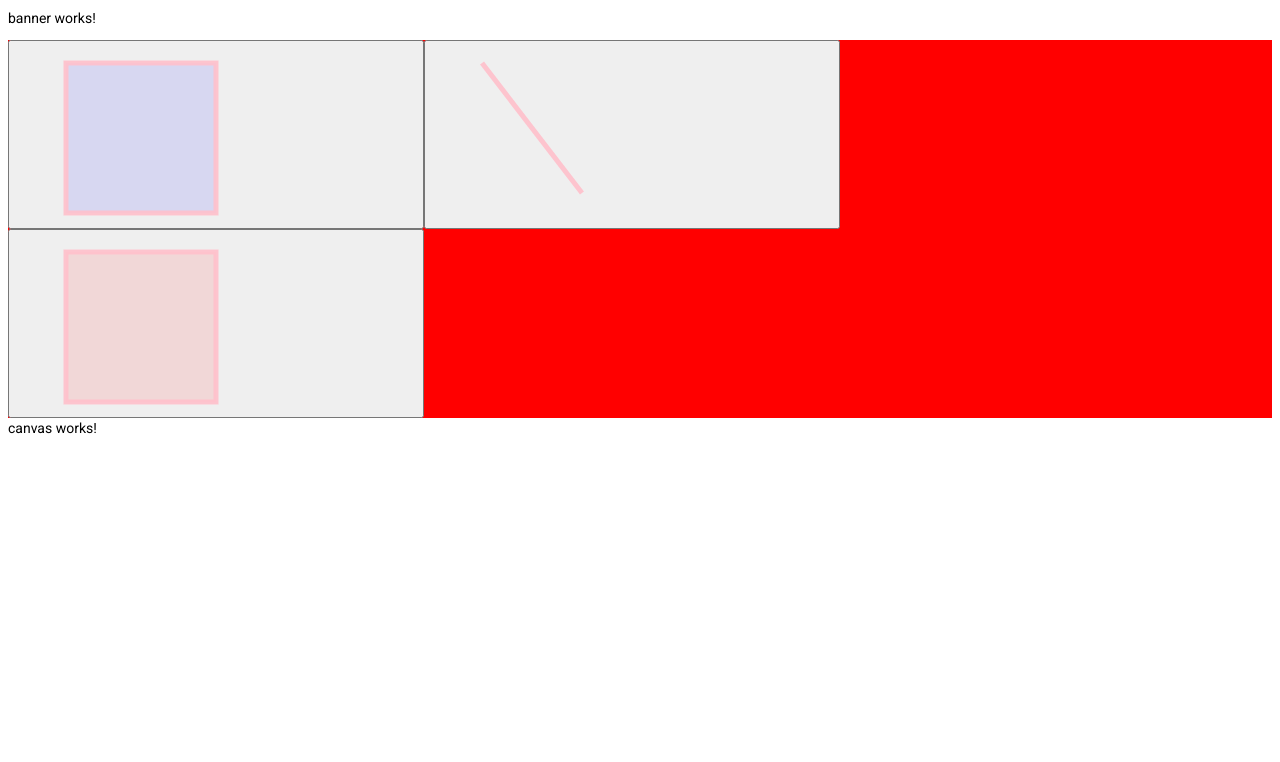
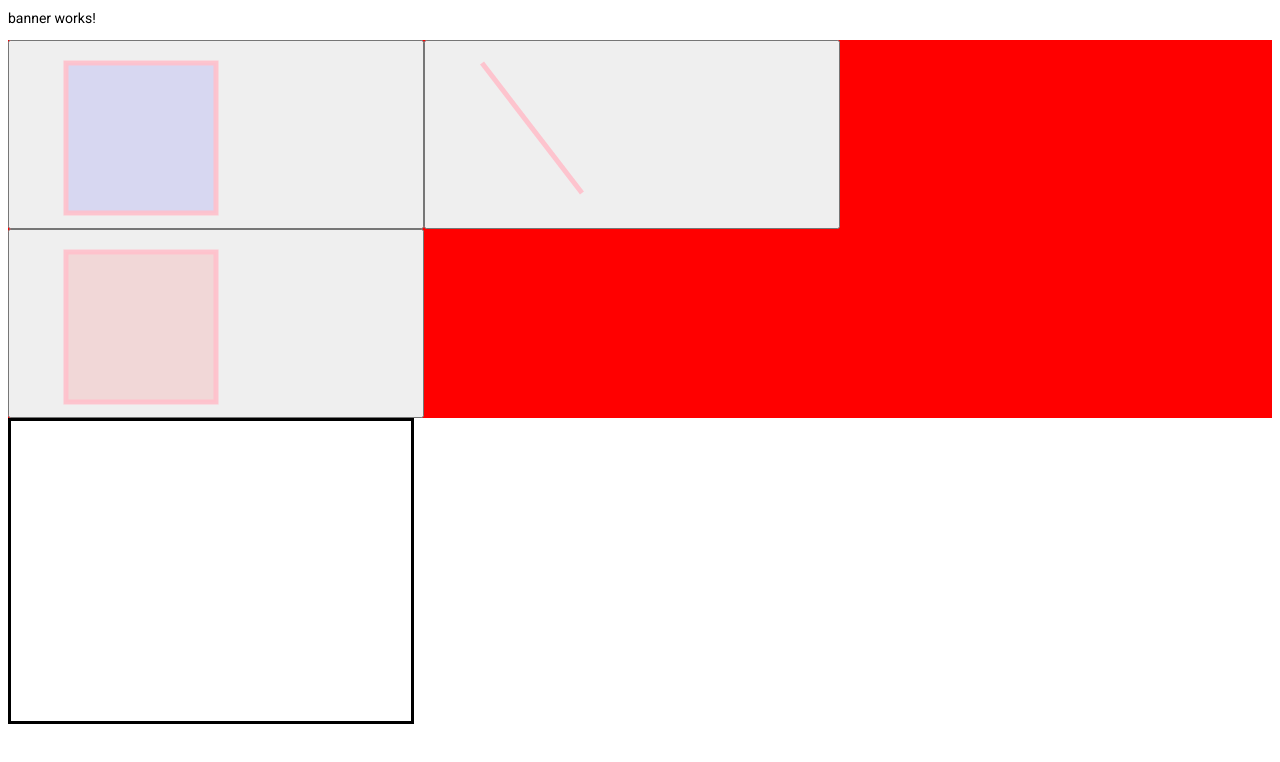
Before and after one commit to nilCux/architecture-logicielle, an Angular app: page / in a window 1280 px wide. Shown: the top 762 px of the page. Built offline with nearby package versions, Linux system fonts and the light colour scheme.

Commit message:
Canvas mouse tracking

```diff
--- a/src/app/canvas/canvas.component.html
+++ b/src/app/canvas/canvas.component.html
@@ -1 +1,8 @@
-<p>canvas works!</p>
+<canvas
+  id="drawzone"
+  width="400"
+  height="300"
+  style="border:solid black;"
+  (pointerdown)="onDown($event)"
+  (pointerup)="onUp($event)"
+></canvas>
--- a/src/app/canvas/canvas.component.ts
+++ b/src/app/canvas/canvas.component.ts
@@ -1,4 +1,4 @@
-import { Component, OnInit } from '@angular/core';
+import { Component, OnInit, HostListener } from '@angular/core';
 
 @Component({
   selector: 'app-canvas',
@@ -7,9 +7,58 @@ import { Component, OnInit } from '@angular/core';
 })
 export class CanvasComponent implements OnInit {
 
+  canvas: HTMLCanvasElement;
+  ctx: CanvasRenderingContext2D;
+
   constructor() { }
 
   ngOnInit(): void {
+    this.canvas = <HTMLCanvasElement>document.getElementById('drawzone');
+    this.ctx = <CanvasRenderingContext2D>this.canvas.getContext('2d');
+  }
+
+  mouseDownPos: [number, number] = [0, 0];
+  isMouseDown: Boolean = false;
+
+  onDown(e: MouseEvent) {
+    this.isMouseDown = true;
+    this.mouseDownPos = [e.offsetX, e.offsetY];
+  }
+
+  onUp(e : MouseEvent) {
+    this.isMouseDown = false;
+    var canvas = <HTMLCanvasElement>document.getElementById('drawzone');
+    if (canvas.getContext) {
+      var ctx = canvas.getContext('2d');
+      ctx.beginPath();
+      ctx.moveTo(...this.mouseDownPos);
+      ctx.lineTo(e.offsetX, e.offsetY);
+      ctx.stroke();
+    }
+    this.mouseDownPos = [0, 0];
+  }
+
+  clearScreen() {
+    var canvas = <HTMLCanvasElement>document.getElementById('drawzone');
+    if (canvas.getContext) {
+      var ctx = canvas.getContext('2d');
+      ctx.clearRect(0, 0, canvas.width, canvas.height);
+    }
+  }
+
+  @HostListener('document:mousemove', ['$event'])
+  onMouseMove(e) {
+    if (this.isMouseDown) {
+      this.clearScreen();
+      var canvas = <HTMLCanvasElement>document.getElementById('drawzone');
+      if (canvas.getContext) {
+        var ctx = canvas.getContext('2d');
+        ctx.beginPath();
+        ctx.moveTo(...this.mouseDownPos);
+        ctx.lineTo(e.offsetX, e.offsetY);
+        ctx.stroke();
+      }
+    }
   }
 
 }
--- a/tsconfig.json
+++ b/tsconfig.json
@@ -5,7 +5,7 @@
     "baseUrl": "./",
     "outDir": "./dist/out-tsc",
     "forceConsistentCasingInFileNames": true,
-    "strict": true,
+    "strict": false,
     "noImplicitOverride": true,
     "noPropertyAccessFromIndexSignature": true,
     "noImplicitReturns": true,
```
